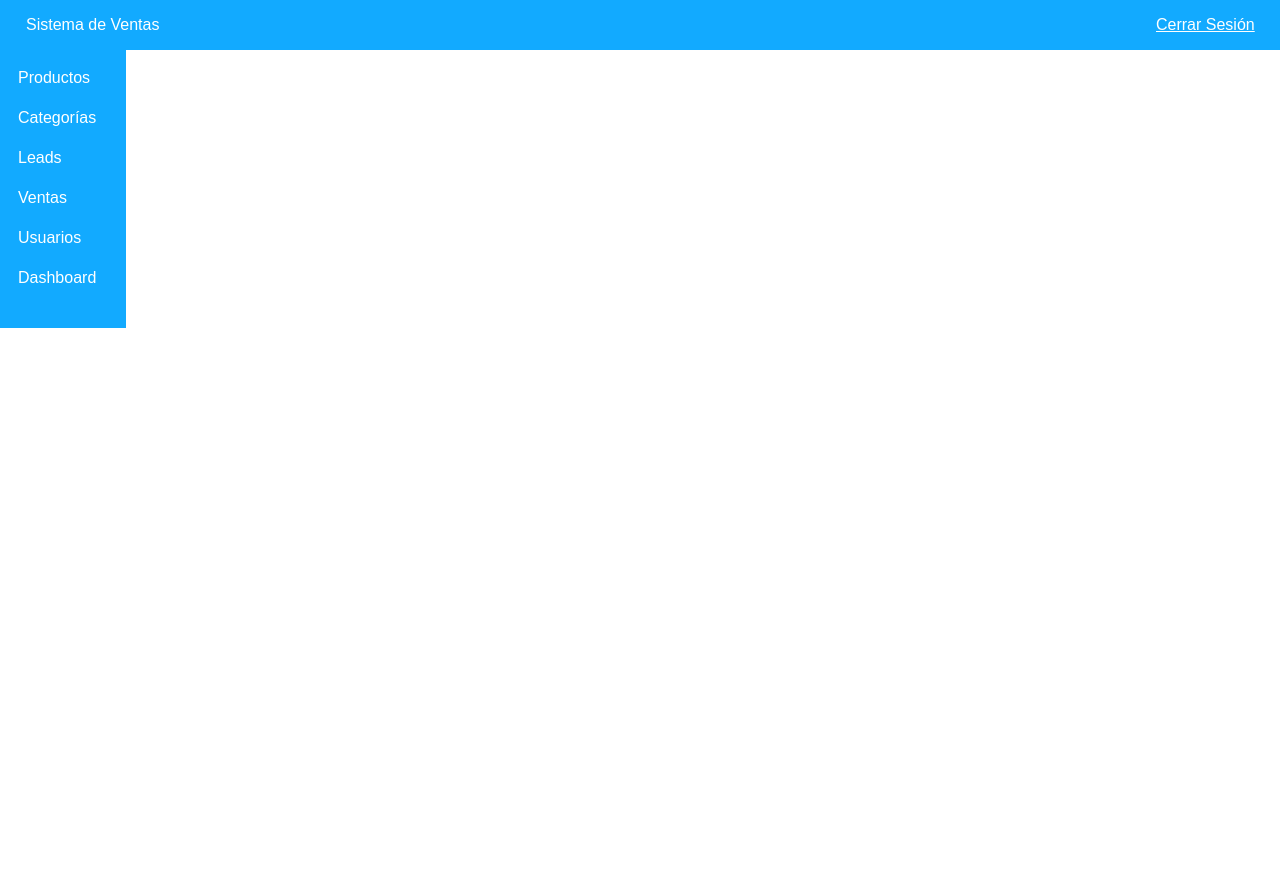
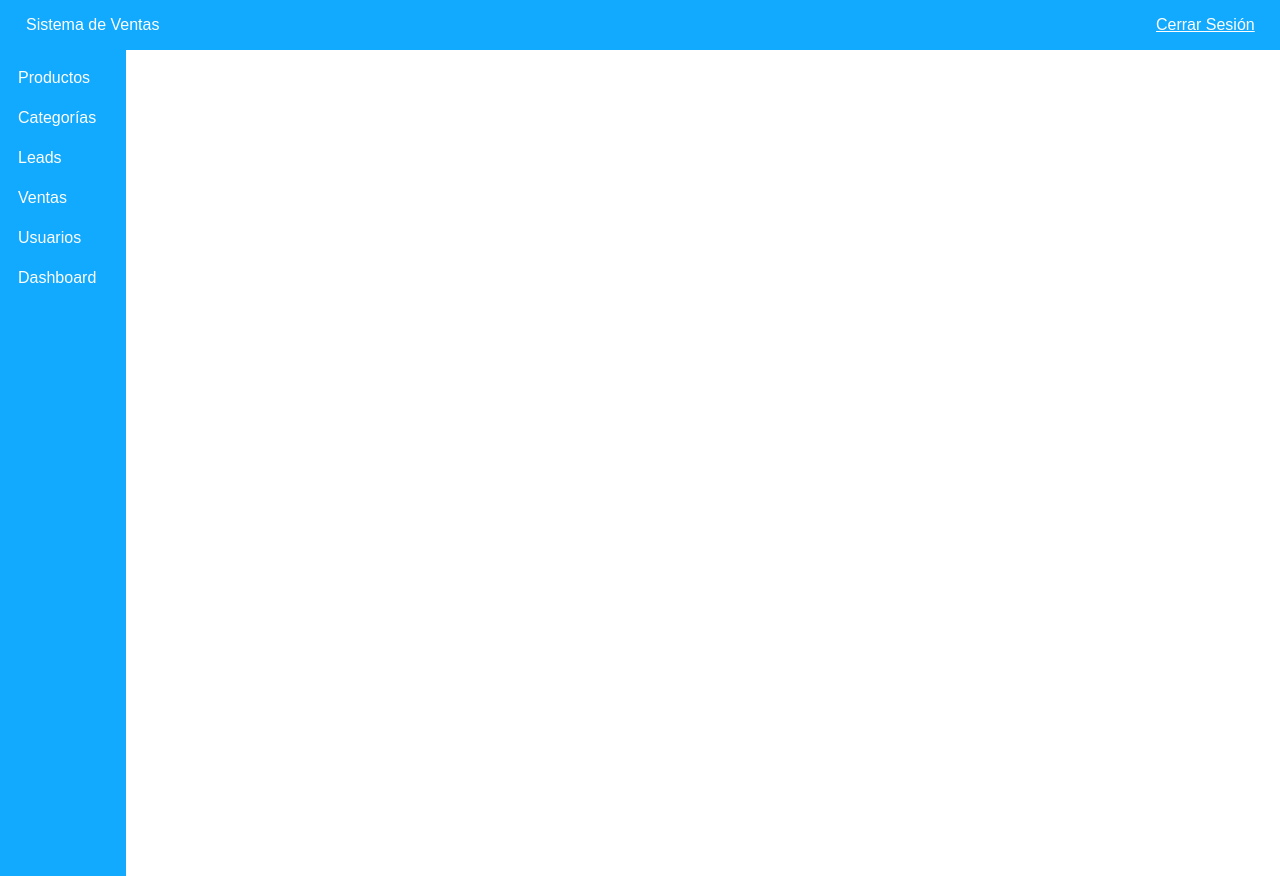
Before and after one commit to arzolafranchesca/Examen1, a plain HTML site: page pregunta2.html in a window 1280 px wide. Before the commit the page ends 800 px from the top, so only its background shows below. Drawn offline with Linux system fonts and the light colour scheme.

Commit message:
menu_editado

```diff
--- a/pregunta2.css
+++ b/pregunta2.css
@@ -26,11 +26,15 @@ header{
 
 }
 
+section{
+    height: 820px;
+}
 .menu{
     background-color: #12AAFF;
     border:solid;
     border-color: transparent;
     width: 120px;
+    height: 820px;
 }
 .menu ul{
     list-style: none;
--- a/pregunta2.html
+++ b/pregunta2.html
@@ -16,6 +16,7 @@
             <a href="#">Cerrar Sesión</a>
         </div>
     </header>
+    <section class="contenido">
         <div class="menu">
             <ul>
                 <li><a href="#">Productos</a></li>
@@ -26,9 +27,11 @@
                 <li><a href="#">Dashboard</a></li>
             </ul>
         </div>
-    <div class="contenido">
+        <div class="categoria">
 
         </div>
+    </section>
+
     <footer>
 
     </footer>
```
Lines whose indentation alone changed are shown as unchanged.
